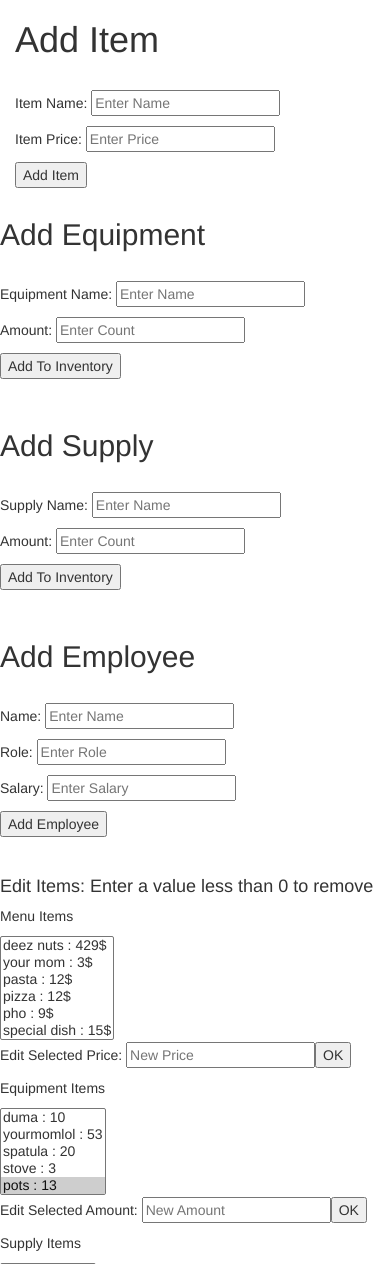
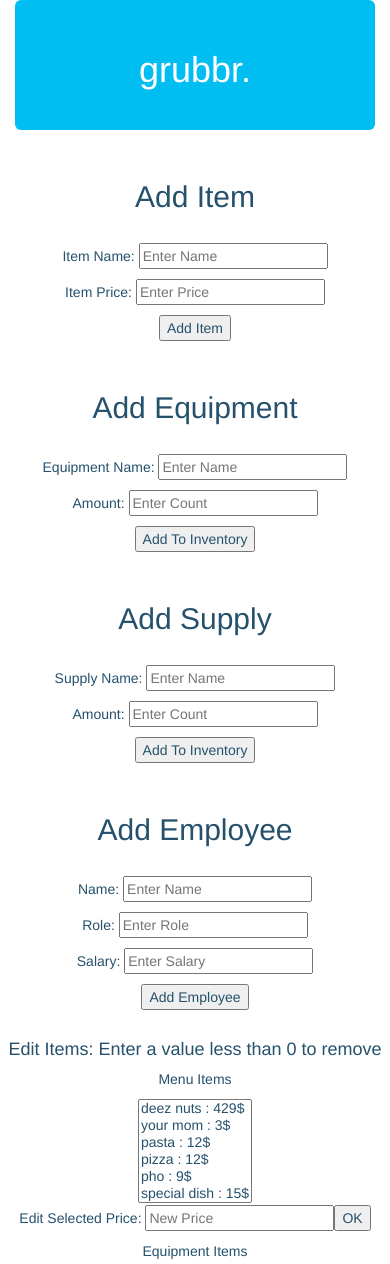
Before and after one commit to Fall2016-ECSE321/grubbr, a PHP site: page / in a window 390 px wide. Shown: the top 1264 px of the page. Run offline with PHP 8.4, Linux system fonts and the light colour scheme; some libraries are stand-ins or nearby versions.

Commit message:
Web: Add styling and responsive design

```diff
--- a/web/index.php
+++ b/web/index.php
@@ -2,13 +2,11 @@
 <html>
 	<head>
 		<meta charset="UTF-8">
-		<!-- Import Boostrap -->
-		<link rel="stylesheet" href="https://maxcdn.bootstrapcdn.com/bootstrap/3.3.7/css/bootstrap.min.css">
 		<meta name="viewport" content="width=device-width, initial-scale=1">
-		<title> Food Truck Manager </title>
-		<style>
-			.error {color:#FF0000;}
-		</style>
+		<!-- Import Bootstrap -->
+		<link rel="stylesheet" href="https://maxcdn.bootstrapcdn.com/bootstrap/3.3.7/css/bootstrap.min.css"/>
+		<link rel="stylesheet" href="/web/stylesheets/stylesheet.css"/>
+		<title>grubbr.</title>
 	</head>
 	<body>
 		<?php
@@ -21,9 +19,14 @@
 			session_start();
 		?>
 		<div class="container-fluid">
+			<div class="jumbotron text-center">
+				<h1>grubbr.</h1>
+			</div>
+		</div>
+		<div class="container-fluid text-center">
 		<div class="row">
-		<div class="col-xs-12 col md-3">
-			<h1> Add Item </h1>
+			<div class="col-xs-12 col-sm-3">
+				<h2> Add Item </h2>
 				<form action = "additem.php" method="post">
 					<fieldset>
 						<br>
@@ -41,6 +44,7 @@
 					</fieldset>
 				</form>
 			</div>
+			<div class="col-xs-12 col-sm-3">
 				<h2> Add Equipment</h2>
 				<form action = "addinventory.php" method="post">
 					<fieldset>
@@ -53,6 +57,9 @@
 					<br>
 					</fieldset>
 				</form>
+			</div>
+
+			<div class="col-xs-12 col-sm-3">
 				<h2> Add Supply</h2>
 				<form action = "addsupply.php" method="post">
 					<fieldset>
@@ -63,7 +70,8 @@
 					<br>
 					</fieldset>
 				</form>
-
+			</div>
+			<div class="col-xs-12 col-sm-3">
 				<h2> Add Employee</h2>
 				<form action='addemployee.php' method="post">
 					<fieldset>
@@ -76,7 +84,9 @@
 					<br>
 					</fieldset>
 				</form>
+			</div>
 
+		<br>
 		<span>
 		<p>
 			<?php
@@ -190,8 +200,6 @@
 			echo "<input type='submit' value='OK'/>";
 			echo "</form>";
 
-
-
 			//SUPPLY LISTBOX
 //			echo "<form action='removesupply.php' method ='post'>";
 //			echo "<select name='selectedSupply' size="; echo sizeof($ftm->getSupplies()); ">";
@@ -261,17 +269,16 @@
 			echo "<input type='submit' value='Edit Selected Employee'/>";
 			echo "</form>";
 
-
-
-
 			?>
-
-
-
 
 			</p>
 		</span>
 		</div>
 		</div>
+
+		<!--Scripts-->
+		<script src="https://code.jquery.com/jquery-3.1.1.min.js"></script>
+		<script src="https://maxcdn.bootstrapcdn.com/bootstrap/3.3.7/js/bootstrap.min.js"></script>
+
 	</body>
 </html>
--- a/web/stylesheets/stylesheet.css
+++ b/web/stylesheets/stylesheet.css
@@ -0,0 +1,12 @@
+.error {
+    color: #FF0000;
+}
+
+.jumbotron {
+    background-color: #00bef2;
+    color: #FFFFFF;
+}
+
+body {
+    color: #25516c;
+}
```
Also changed, not shown: 2 other files. Lines whose indentation alone changed are shown as unchanged.
